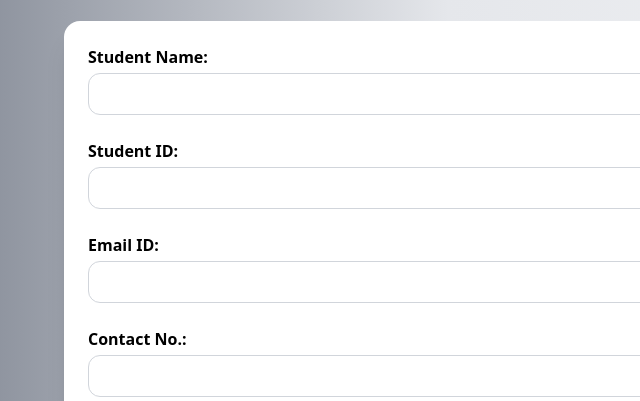
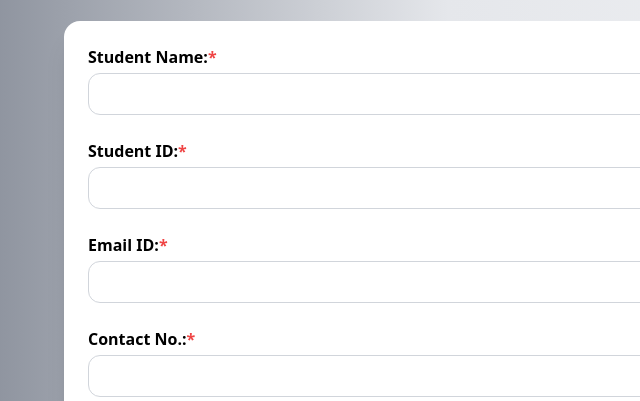
Before and after one commit to ArjunLakshakar/Student-Registration-System, a website: page index.html in a window 1280 px wide. Shown: the part 191-592 px from the top of the page, 192-832 px from the left. Drawn offline with nearby package versions, Linux system fonts and the light colour scheme.

Commit message:
addAsterisk

```diff
--- a/index.html
+++ b/index.html
@@ -30,22 +30,22 @@
     <div class="max-w-3xl mx-auto bg-white shadow-xl rounded-2xl p-6  ">
         <form id="studentForm" class="space-y-6">
             <div>
-                <label class="block font-semibold mb-1">Student Name:</label>
+                <label class="block font-semibold mb-1">Student Name:<span class="text-red-500">*</span></label>
                 <input required type="text" id="name"
                     class="w-full p-2 border border-gray-300 rounded-xl focus:outline-none focus:ring-2 focus:ring-blue-400" />
             </div>
             <div>
-                <label class="block font-semibold mb-1">Student ID:</label>
+                <label class="block font-semibold mb-1">Student ID:<span class="text-red-500">*</span></label>
                 <input required type="text" id="studentId"
                     class="w-full p-2 border border-gray-300 rounded-xl focus:outline-none focus:ring-2 focus:ring-blue-400" />
             </div>
             <div>
-                <label class="block font-semibold mb-1">Email ID:</label>
+                <label class="block font-semibold mb-1">Email ID:<span class="text-red-500">*</span></label>
                 <input required type="email" id="email"
                     class="w-full p-2 border border-gray-300 rounded-xl focus:outline-none focus:ring-2 focus:ring-blue-400" />
             </div>
             <div>
-                <label class="block font-semibold mb-1">Contact No.:</label>
+                <label class="block font-semibold mb-1">Contact No.:<span class="text-red-500">*</span></label>
                 <input required type="text" id="contact"
                     class="w-full p-2 border border-gray-300 rounded-xl focus:outline-none focus:ring-2 focus:ring-blue-400" />
             </div>
```
